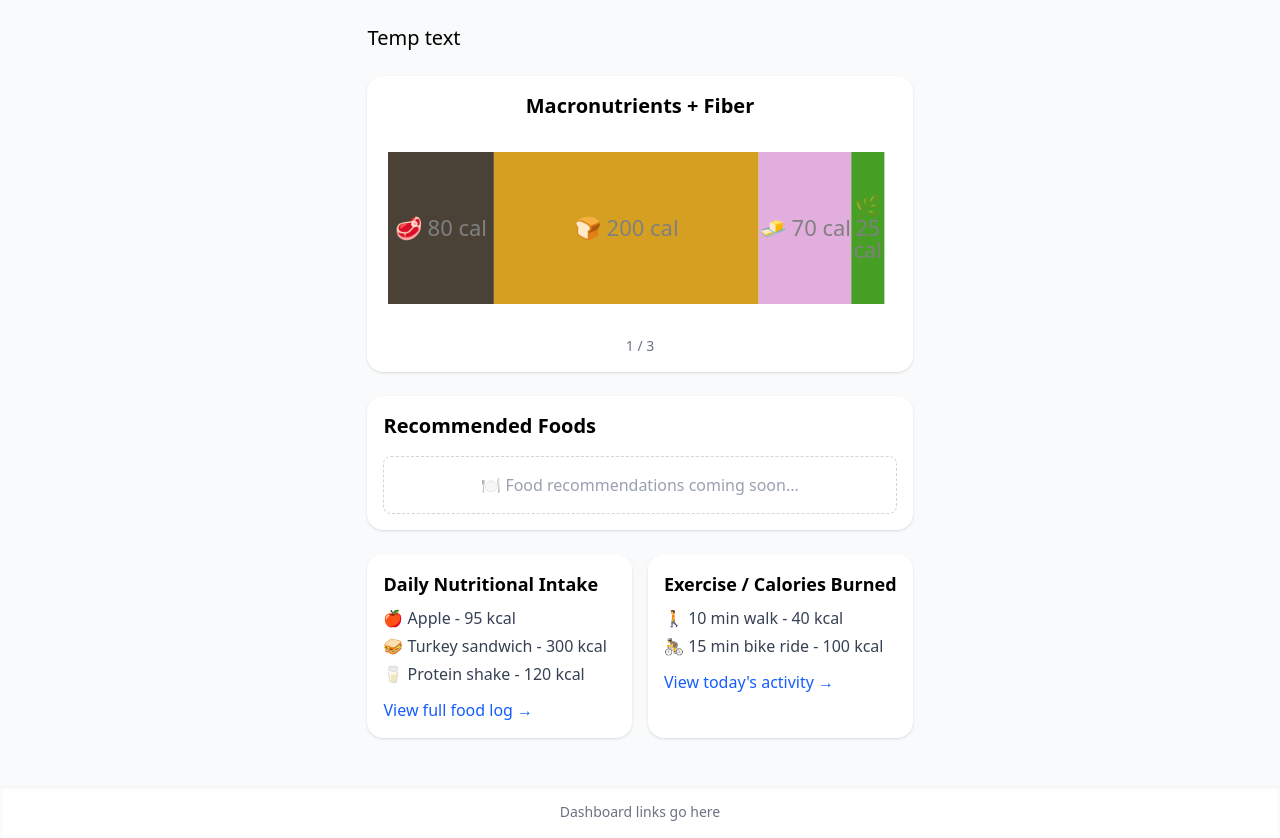
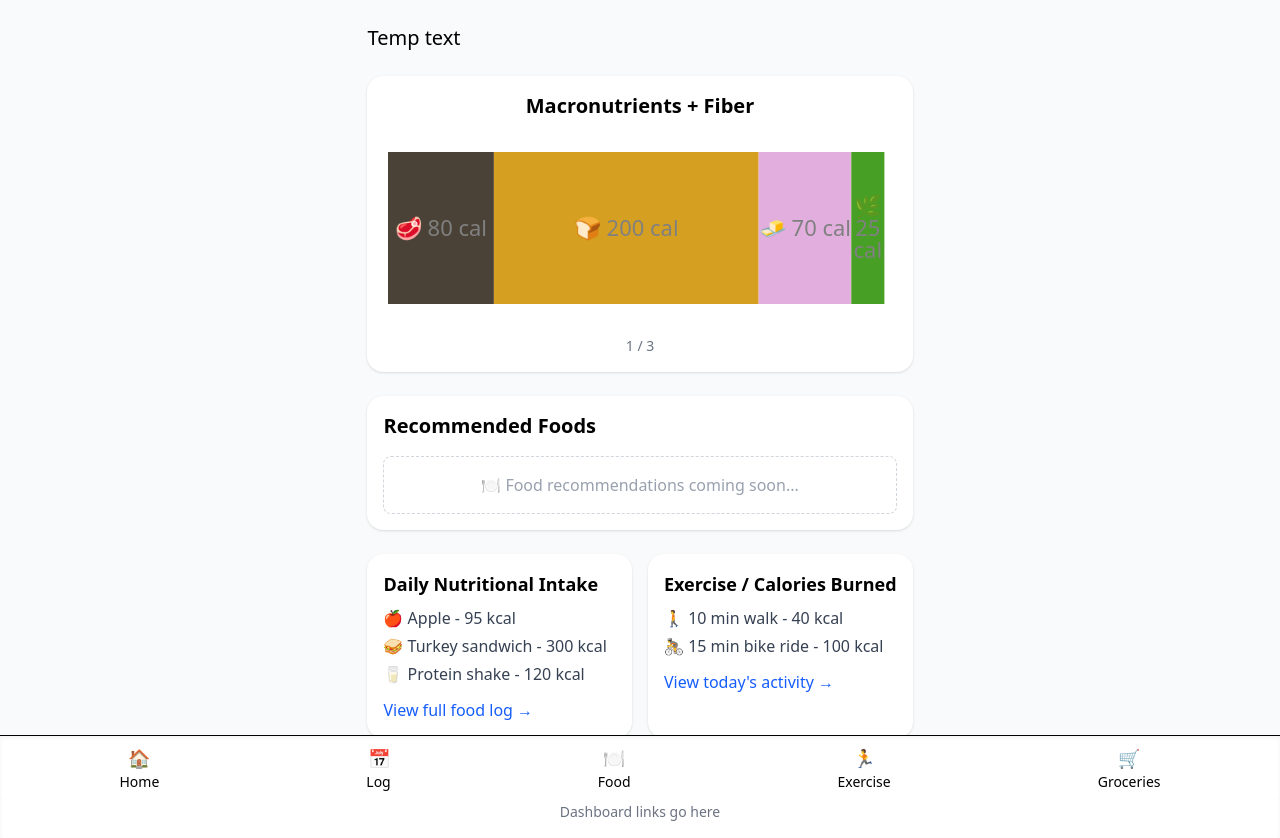
Before and after one commit to Sharif15/Nutritional_health_app, a Next.js app: page / in a window 1280 px wide. Built offline with nearby package versions, Linux system fonts and the light colour scheme.

Commit message:
added navbar

```diff
--- a/src/app/components/Navbar.tsx
+++ b/src/app/components/Navbar.tsx
@@ -0,0 +1,23 @@
+// components/Navbar.js
+import Link from "next/link";
+
+const links = [
+  { href: "/", label: "Home", icon: "🏠" },
+  { href: "/log", label: "Log", icon: "📅" },
+  { href: "/food_tracking", label: "Food", icon: "🍽️" },
+  { href: "/exercise_tracking", label: "Exercise", icon: "🏃" },
+  { href: "/groceries", label: "Groceries", icon: "🛒" },
+];
+
+export default function Navbar() {
+  return (
+    <nav className="fixed bottom-0 left-0 right-0 bg-white shadow-inner border-t px-4 py-2 flex justify-around z-50">
+      {links.map((link) => (
+        <Link key={link.href} href={link.href} className="flex flex-col items-center text-sm hover:text-blue-500 transition">
+          <span className="text-lg">{link.icon}</span>
+          {link.label}
+        </Link>
+      ))}
+    </nav>
+  );
+}
--- a/src/app/page.tsx
+++ b/src/app/page.tsx
@@ -1,6 +1,7 @@
 import Image from "next/image";
 import Link from "next/link";
-import NutritionBars from "@/app/components/NutritionBars"
+import NutritionBars from "./components/NutritionBars"
+import Navbar from "./components/Navbar";
 
 
 export default function Home() {
@@ -32,7 +33,7 @@ export default function Home() {
               <li>🥪 Turkey sandwich - 300 kcal</li>
               <li>🥛 Protein shake - 120 kcal</li>
             </ul>
-            <Link href="/food-tracking" className="mt-3 inline-block text-blue-600 hover:underline">
+            <Link href="/food_tracking" className="mt-3 inline-block text-blue-600 hover:underline">
               View full food log →
             </Link>
           </div>
@@ -43,7 +44,7 @@ export default function Home() {
               <li>🚶 10 min walk - 40 kcal</li>
               <li>🚴 15 min bike ride - 100 kcal</li>
             </ul>
-            <Link href="/exercise-tracking" className="mt-3 inline-block text-blue-600 hover:underline">
+            <Link href="/exercise_tracking" className="mt-3 inline-block text-blue-600 hover:underline">
               View today's activity →
             </Link>
           </div>
@@ -51,7 +52,7 @@ export default function Home() {
       </main>
 
       <footer className="bg-white shadow-inner p-4 mt-6">
-        {/* Replace with your <Navbar /> or <DashboardLinks /> */}
+        {<Navbar />}
         <div className="text-center text-sm text-gray-500">Dashboard links go here</div>
       </footer>
     </div>
```
